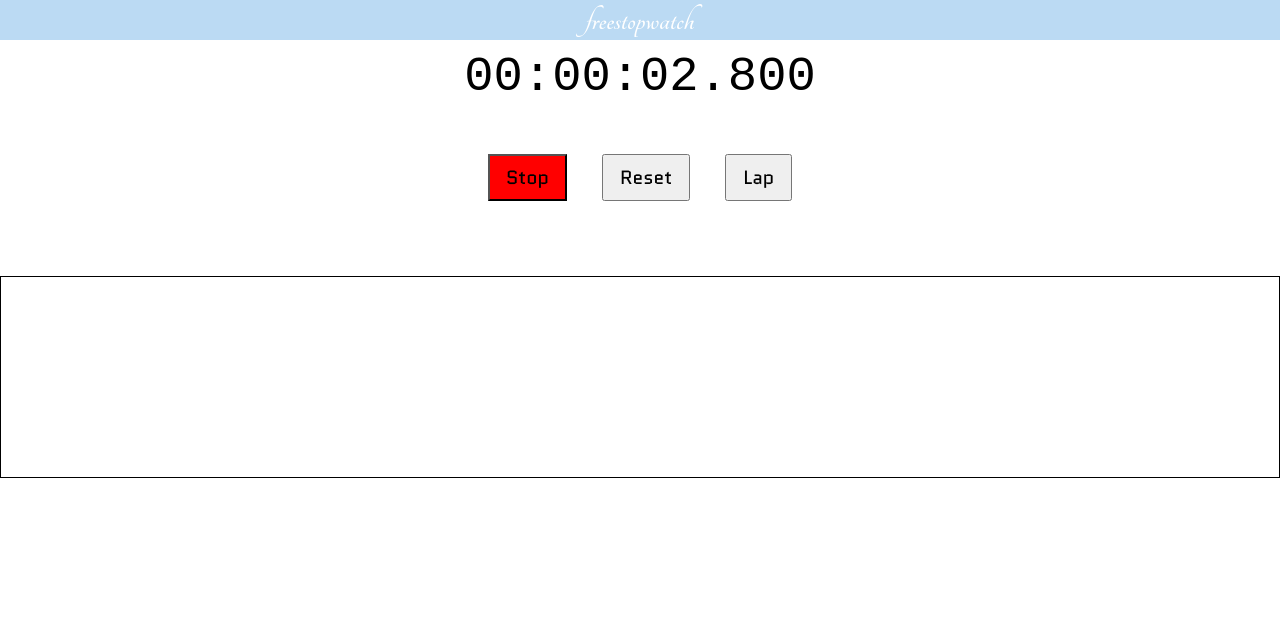
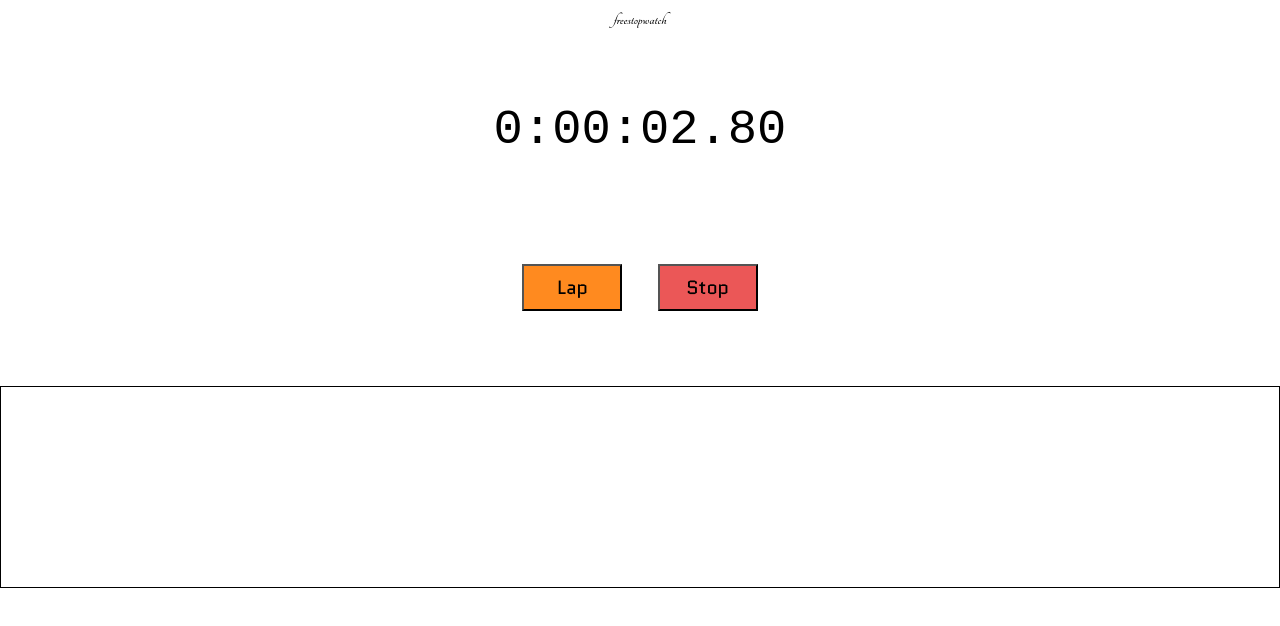
Before and after one commit to BRIAN-JG-LEE/stopwatch_, a React (Create React App) app: page / in a window 1280 px wide. Both pictures are taken after a click on the button "Start". Shown: the top 626 px of the page. Built offline with nearby package versions, Linux system fonts and the light colour scheme; a web font is replaced by a local one.

Commit message:
2023-04-24/miliseconds 2 digits, button function

```diff
--- a/src/Stopwatch.css
+++ b/src/Stopwatch.css
@@ -32,6 +32,7 @@
   text-align: center;
   font-family: 'Chivo Mono', monospace;
   margin-top: 0.6rem;
+
 }
 
 .button-group {
@@ -44,13 +45,13 @@ button {
   align-items: center;
   font-size: 1.2rem;
   margin: 0 1.1rem;
+  margin-top: 7%;
   padding: 0.5rem 1rem;
   font-family: 'Quantico', sans-serif;
 }
 
 .stopwatch-header {
-  background-color: rgb(187, 218, 243);
-  color: white;
+  color: #000000;
   height: 40px;
   width: 100%;
   position: fixed;
@@ -60,7 +61,7 @@ button {
   display: flex;
   justify-content: center;
   align-items: center;
-  font-size: 33px;
+  font-size: 16px;
   font-weight: bold;
   font-family: 'Tangerine', cursive;
 }
@@ -83,3 +84,8 @@ button {
 .lap-time {
   font-family: 'Quantico', sans-serif;
 }
+
+.time-display-buttons {
+  height: auto;
+  margin-top: 8%;
+}
--- a/src/Stopwatch.js
+++ b/src/Stopwatch.js
@@ -1,23 +1,23 @@
 import React, { useState, useRef } from "react";
-import './Stopwatch.css';
+import "./Stopwatch.css";
 
 function Stopwatch() {
   const [isRunning, setIsRunning] = useState(false);
   const [elapsedTime, setElapsedTime] = useState(0);
-  const [laps, setLaps] = useState([]); // Added state for laps
+  const [laps, setLaps] = useState([]);
   const intervalRef = useRef();
-  const [buttonColor, setButtonColor] = useState("#0f0"); // Added state for button color
+  const [buttonColor, setButtonColor] = useState("#0f0");
 
   function formatTime(milliseconds) {
     const totalSeconds = Math.floor(milliseconds / 1000);
     const hours = Math.floor(totalSeconds / 3600)
       .toString()
-      .padStart(2, "0");
+      .padStart(1, "0");
     const minutes = Math.floor((totalSeconds % 3600) / 60)
       .toString()
       .padStart(2, "0");
     const seconds = (totalSeconds % 60).toString().padStart(2, "0");
-    const ms = (milliseconds % 1000).toString().padStart(3, "0");
+    const ms = (milliseconds % 1000 / 1000).toFixed(2).toString().substr(2);
     return `${hours}:${minutes}:${seconds}.${ms}`;
   }
 
@@ -25,14 +25,14 @@ function Stopwatch() {
     if (isRunning) {
       clearInterval(intervalRef.current);
       setIsRunning(false);
-      setButtonColor("#0f0"); // Change button color to green
+      setButtonColor("#0f0");
     } else {
       const startTime = Date.now() - elapsedTime;
       intervalRef.current = setInterval(() => {
         setElapsedTime(Date.now() - startTime);
       }, 10);
       setIsRunning(true);
-      setButtonColor("#f00"); // Change button color to red
+      setButtonColor("#f00");
     }
   }
 
@@ -40,35 +40,63 @@ function Stopwatch() {
     clearInterval(intervalRef.current);
     setIsRunning(false);
     setElapsedTime(0);
-    setLaps([]); // Reset laps array
-    setButtonColor("#0f0"); // Reset button color to green
+    setLaps([]);
+    setButtonColor("#0f0");
   }
 
   function handleLapClick() {
     const newLap = formatTime(elapsedTime);
     if (laps.length >= 8) {
-      // If the number of laps exceeds 8, remove the first lap and add a new one to the end.
       setLaps([...laps.slice(1), newLap]);
     } else {
       setLaps([...laps, newLap]);
     }
   }
 
-  const buttonText = isRunning ? "Stop" : "Start";
+  function handleContinueClick() {
+    const startTime = Date.now() - elapsedTime;
+    intervalRef.current = setInterval(() => {
+      setElapsedTime(Date.now() - startTime);
+    }, 10);
+    setIsRunning(true);
+    setButtonColor("#f00");
+  }
+
+  let buttons;
+  if (isRunning) {
+    buttons = (
+      <div className="button-group">
+        <button style={{ backgroundColor: "#FF8A1F", width: 100  }} onClick={handleLapClick}>Lap</button>
+        <button style={{ backgroundColor: "#EB5757", width: 100  }} onClick={handleStartStopClick}>
+          Stop
+        </button>
+      </div>
+    );
+  } else if (elapsedTime !== 0) {
+    buttons = (
+      <div className="button-group">
+        <button style={{ backgroundColor: "#E5E7EB", width: 100  }} onClick={handleResetClick}>Reset</button>
+        <button style={{ backgroundColor: "rgba(39, 174, 96, 0.2)", width: 100, display: 'flex', justifyContent: 'center'  }} onClick={handleContinueClick}>Continue</button>
+      </div>
+    );
+  } else {
+    buttons = (
+      <div className="button-group">
+        <button style={{ backgroundColor: "#27AE60", width: 335  }} onClick={handleStartStopClick}>Start</button>
+      </div>
+    );
+  }
+
   const formattedTime = formatTime(elapsedTime);
 
   return (
 <div className="stopwatch-container">
   <div className="stopwatch-header">freestopwatch</div>
+  <div className="time-display-buttons">
     <div className="time-display">
-        <p>{formattedTime}</p>
+      <div className="formattedTime">{formattedTime}</div>
     </div>
-      <div className="button-group">
-        <button style={{ backgroundColor: buttonColor }} onClick={handleStartStopClick}>
-          {buttonText}
-        </button>
-        <button onClick={handleResetClick}>Reset</button>
-        <button onClick={handleLapClick}>Lap</button>
+    {buttons}
   </div>
   <div className="lap-list">
     {laps.map((lap, index) => (
@@ -79,6 +107,7 @@ function Stopwatch() {
     ))}
   </div>
 </div>
+
   );
 }
 
```
Lines whose indentation alone changed are shown as unchanged.
